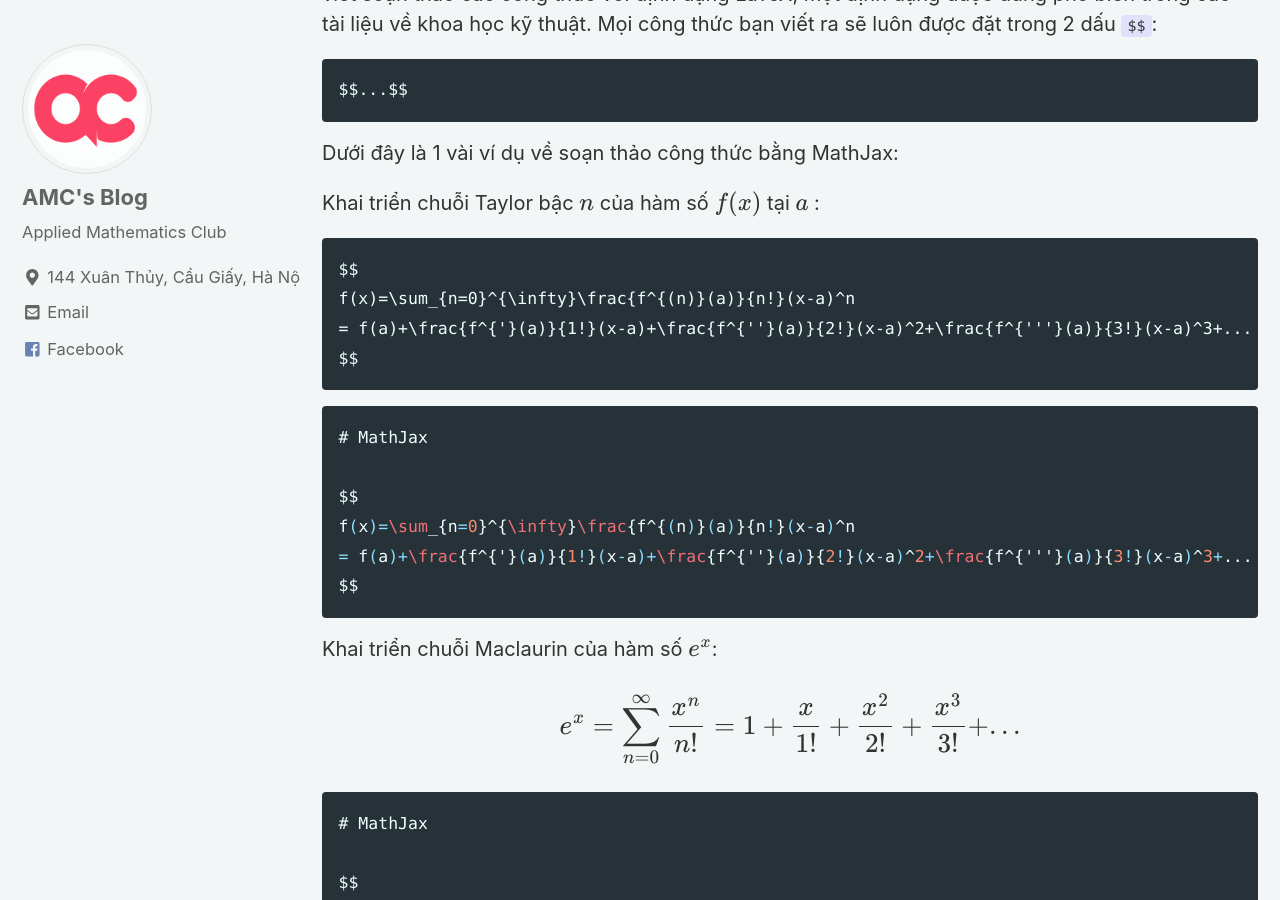
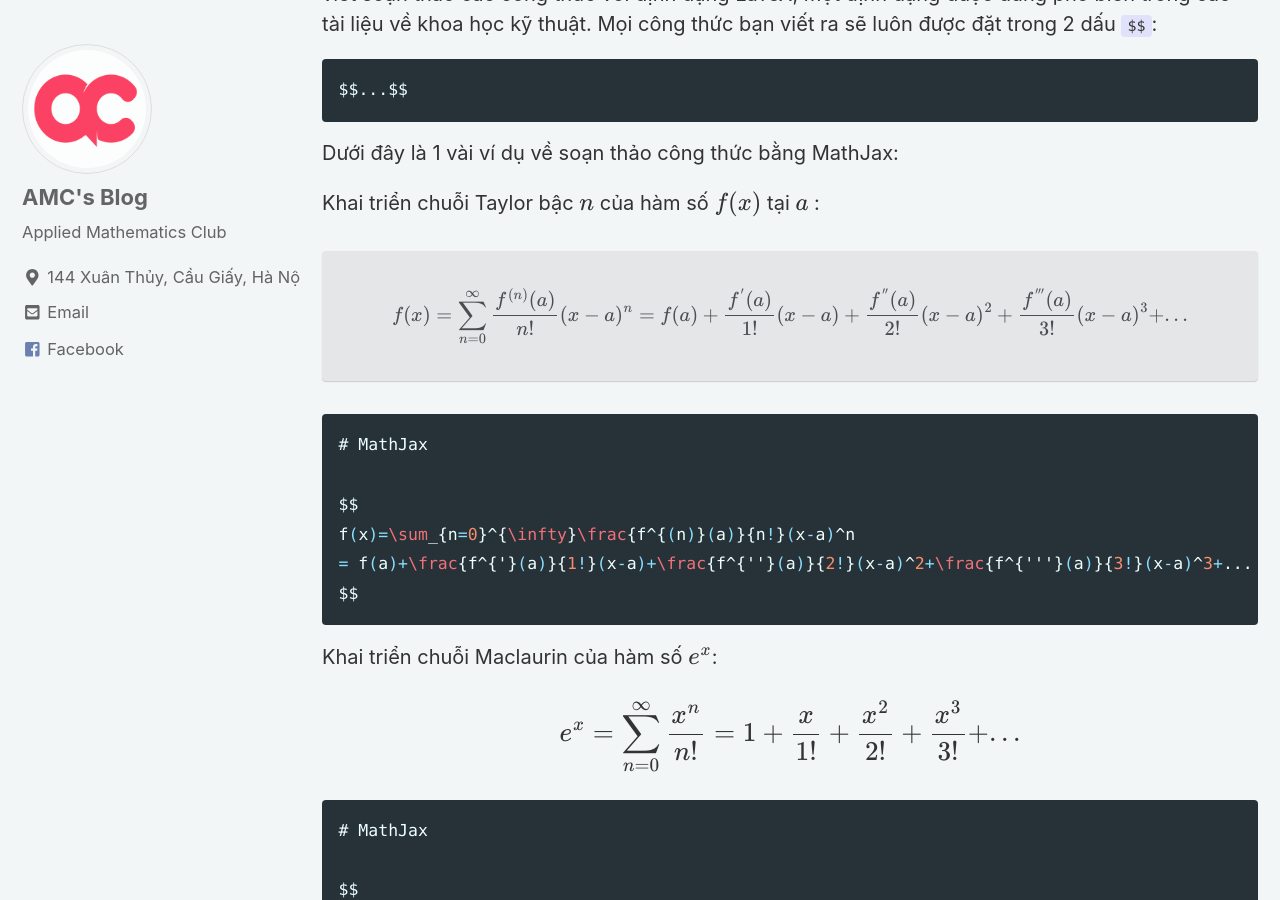
Before and after one commit to testvon/amcblog.github.io, a Jekyll site: the page built from _posts/demo/2018-02-16-demo-4-mathjax.md, in a window 1280 px wide and 900 px high, scrolled down 429 px. Built offline with Jekyll 4.4.1, drawn with Linux system fonts in a browser that asks for light colours; nearby versions of some CDN libraries; formulas are drawn with MathJax 3.

Commit message:
Update 2018-02-16-demo-4-mathjax.md

````diff
--- a/_posts/demo/2018-02-16-demo-4-mathjax.md
+++ b/_posts/demo/2018-02-16-demo-4-mathjax.md
@@ -23,12 +23,12 @@ $$...$$
 Dưới đây là 1 vài ví dụ về soạn thảo công thức bằng MathJax:
 
 Khai triển chuỗi Taylor bậc $$n$$ của hàm số $$f(x)$$ tại $$a$$ :
-```
+
 $$
 f(x)=\sum_{n=0}^{\infty}\frac{f^{(n)}(a)}{n!}(x-a)^n
 = f(a)+\frac{f^{'}(a)}{1!}(x-a)+\frac{f^{''}(a)}{2!}(x-a)^2+\frac{f^{'''}(a)}{3!}(x-a)^3+...
 $$
-```
+{: .notice--primary}
 
 ```latex
 # MathJax
````
